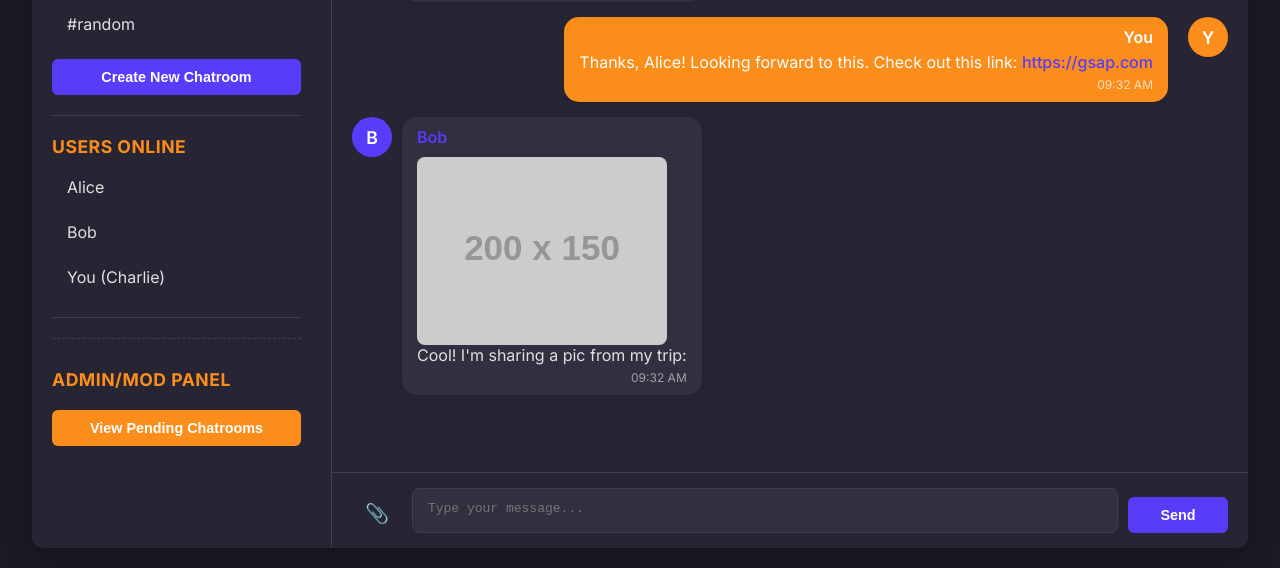
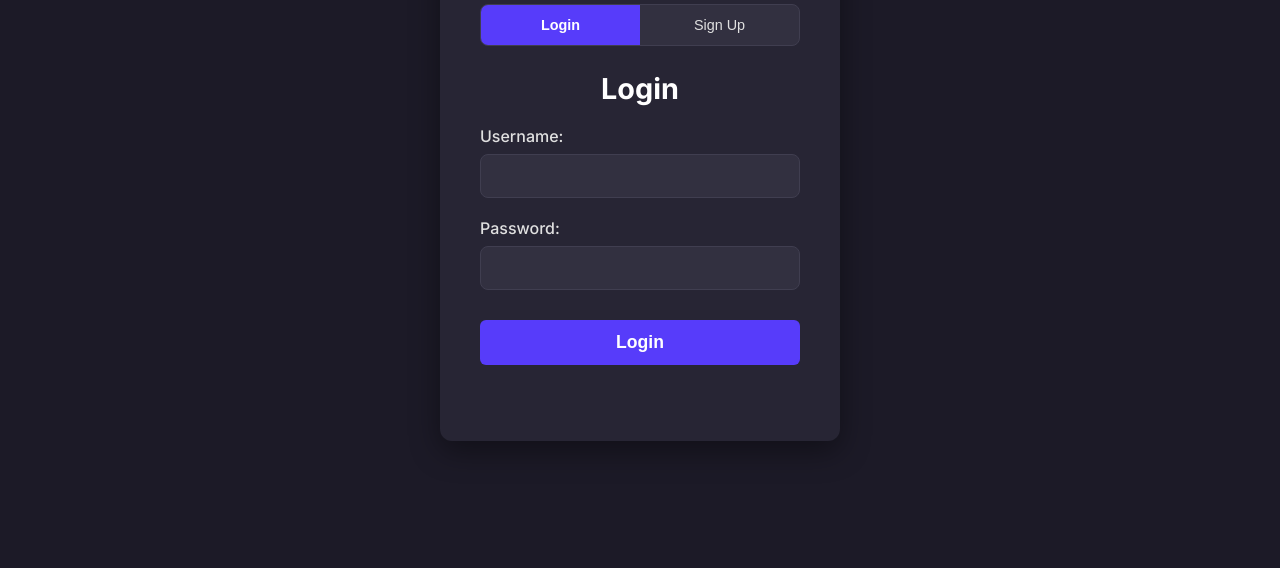
Before and after one commit to XtropianJanus/XtropianJanus, a plain HTML site: page index.html in a window 1280 px wide. Shown: the part 232-800 px from the top of the page. Drawn offline with nearby package versions, Linux system fonts and the light colour scheme; placeholder pictures from the web are drawn by us.

Commit message:
Update index.html

```diff
--- a/index.html
+++ b/index.html
@@ -10,7 +10,43 @@
 </head>
 <body>
 
-    <div class="app-container">
+    <!-- Authentication Screen (Initially visible) -->
+    <div class="auth-screen" id="auth-screen">
+        <div class="auth-container">
+            <h1>Gun Chat</h1>
+            <div class="auth-toggle">
+                <button id="show-login" class="btn secondary-btn active">Login</button>
+                <button id="show-signup" class="btn secondary-btn">Sign Up</button>
+            </div>
+
+            <!-- Login Form -->
+            <form id="login-form" class="auth-form">
+                <h2>Login</h2>
+                <label for="login-alias">Username:</label>
+                <input type="text" id="login-alias" required autocomplete="username">
+                <label for="login-password">Password:</label>
+                <input type="password" id="login-password" required autocomplete="current-password">
+                <button type="submit" class="btn primary-btn">Login</button>
+                <p id="login-message" class="error-message"></p>
+            </form>
+
+            <!-- Sign Up Form (Initially hidden) -->
+            <form id="signup-form" class="auth-form hidden">
+                <h2>Sign Up</h2>
+                <label for="signup-alias">Username:</label>
+                <input type="text" id="signup-alias" required autocomplete="username">
+                <label for="signup-password">Password:</label>
+                <input type="password" id="signup-password" required autocomplete="new-password">
+                <label for="signup-displayname">Display Name:</label>
+                <input type="text" id="signup-displayname" required>
+                <button type="submit" class="btn primary-btn">Create Account</button>
+                <p id="signup-message" class="error-message"></p>
+            </form>
+        </div>
+    </div>
+
+    <!-- Main Chat Application Container (Initially hidden) -->
+    <div class="app-container hidden" id="app-container">
         <!-- Sidebar for chatroom list, user list, and admin controls -->
         <aside class="sidebar">
             <div class="sidebar-header">
@@ -18,6 +54,11 @@
                 <button class="menu-toggle" aria-label="Toggle Menu">☰</button>
             </div>
             <nav class="sidebar-nav">
+                <div class="user-info">
+                    <span id="current-user-displayname" class="current-user-displayname"></span>
+                    <button id="logout-btn" class="btn danger-btn logout-btn">Logout</button>
+                </div>
+                <hr>
                 <h3>Chatrooms</h3>
                 <ul id="chatroom-list">
                     <!-- Chatrooms will be dynamically added here -->
@@ -39,7 +80,7 @@
 
                 <hr>
 
-                <div class="admin-section">
+                <div class="admin-section" id="admin-section">
                     <h3>Admin/Mod Panel</h3>
                     <button id="view-pending-btn" class="btn secondary-btn">View Pending Chatrooms</button>
                     <!-- More admin controls here -->
@@ -97,7 +138,7 @@
         </main>
     </div>
 
-    <!-- Modals for Chatroom Creation/Approval -->
+    <!-- Modals (unchanged HTML) -->
     <div id="chatroom-modal" class="modal">
         <div class="modal-content">
             <span class="close-button">&times;</span>
@@ -128,6 +169,9 @@
     </div>
 
 
+    <!-- Gun.js CDN -->
+    <script src="https://cdn.jsdelivr.net/npm/gun/gun.js"></script>
+    <script src="https://cdn.jsdelivr.net/npm/gun/sea.js"></script>
     <!-- GSAP CDN -->
     <script src="https://cdnjs.cloudflare.com/ajax/libs/gsap/3.12.5/gsap.min.js"></script>
     <!-- Your custom JavaScript -->
```
